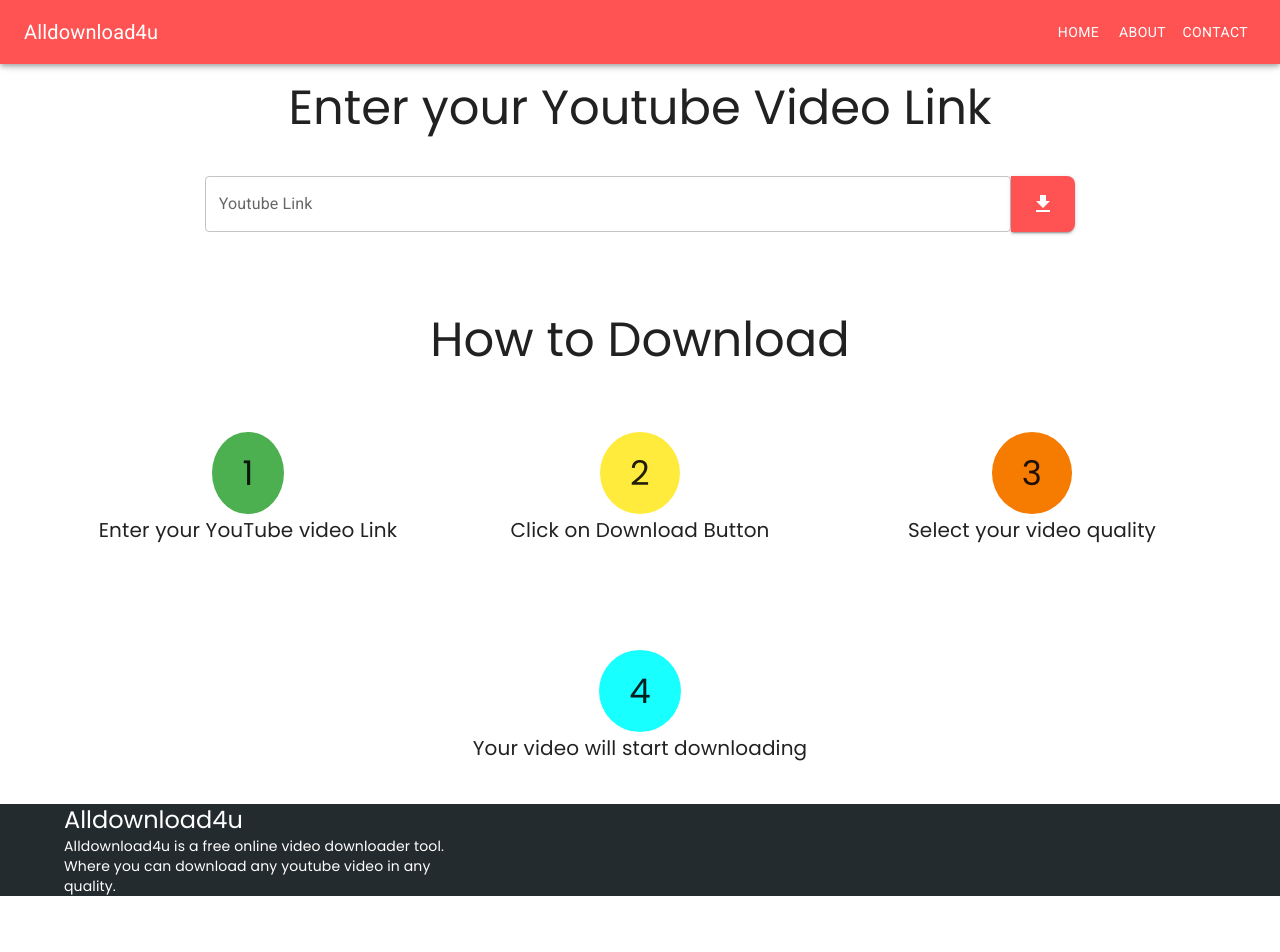
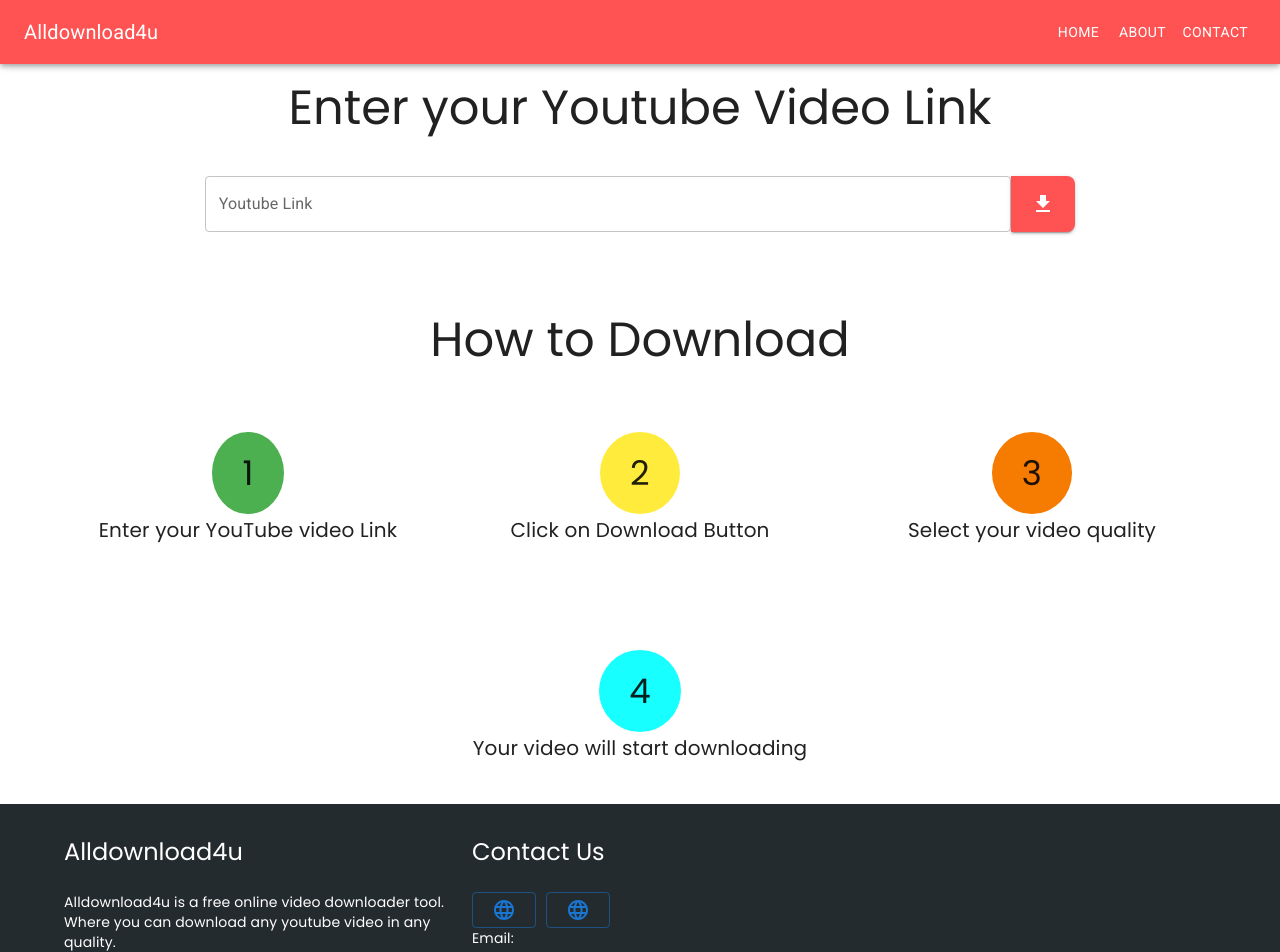
Before and after one commit to Usman1361/youtubevideodownloader_project, a Next.js app in the folder youtubevideoproject_frontend/: page / in a window 1280 px wide. Before the commit the page ends 896 px from the top, so only its background shows below. Built offline with nearby package versions, Linux system fonts and the light colour scheme; a web font is replaced by a local one.

Commit message:
Update Footer.jsx

```diff
--- a/youtubevideoproject_frontend/src/app/(components)/Footer/Footer.jsx
+++ b/youtubevideoproject_frontend/src/app/(components)/Footer/Footer.jsx
@@ -1,14 +1,24 @@
-import { Box, Container, Grid, Typography } from "@mui/material";
+import { Box, Button, Container, Grid, Typography } from "@mui/material";
 import React from "react";
-
+import LanguageIcon from "@mui/icons-material/Language";
 const Footer = () => {
+  const ownerData = [
+    {
+      name: "Muhammad Usman",
+      link: "https://usman-portfolio-app.netlify.app/",
+    },
+    {
+      name: "Muhammad Haroon",
+      link: "https://codexharoon.com/",
+    },
+  ];
   return (
     <>
       <Box sx={{ backgroundColor: "#242B2E", color: "white" }}>
         <Container>
           <Grid container>
             <Grid item xs={12} md={4}>
-              <Typography variant="h5" fontFamily="Poppins">
+              <Typography pt={4} pb={3} variant="h5" fontFamily="Poppins">
                 Alldownload4u
               </Typography>
               <Typography variant="body2" fontFamily="Poppins">
@@ -16,7 +26,29 @@
                 can download any youtube video in any quality.
               </Typography>
             </Grid>
-            <Grid item xs={12} md={4}></Grid>
+            <Grid item pl={3} xs={12} md={4}>
+              <Typography pt={4} pb={3} variant="h5" fontFamily="Poppins">
+                Contact Us
+              </Typography>
+              <Box sx={{ display: "flex" }}>
+                {ownerData.map((item) => (
+                  <>
+                    <Button
+                      variant="outlined"
+                      fontFamily="Poppins"
+                      href={item.link}
+                      sx={{ marginRight: "10px" }}
+                    >
+                      <LanguageIcon />
+                    </Button>
+                  </>
+                ))}
+              </Box>
+
+              <Typography variant="body2" fontFamily="Poppins">
+                Email:
+              </Typography>
+            </Grid>
             <Grid item xs={12} md={4}></Grid>
           </Grid>
         </Container>
```
